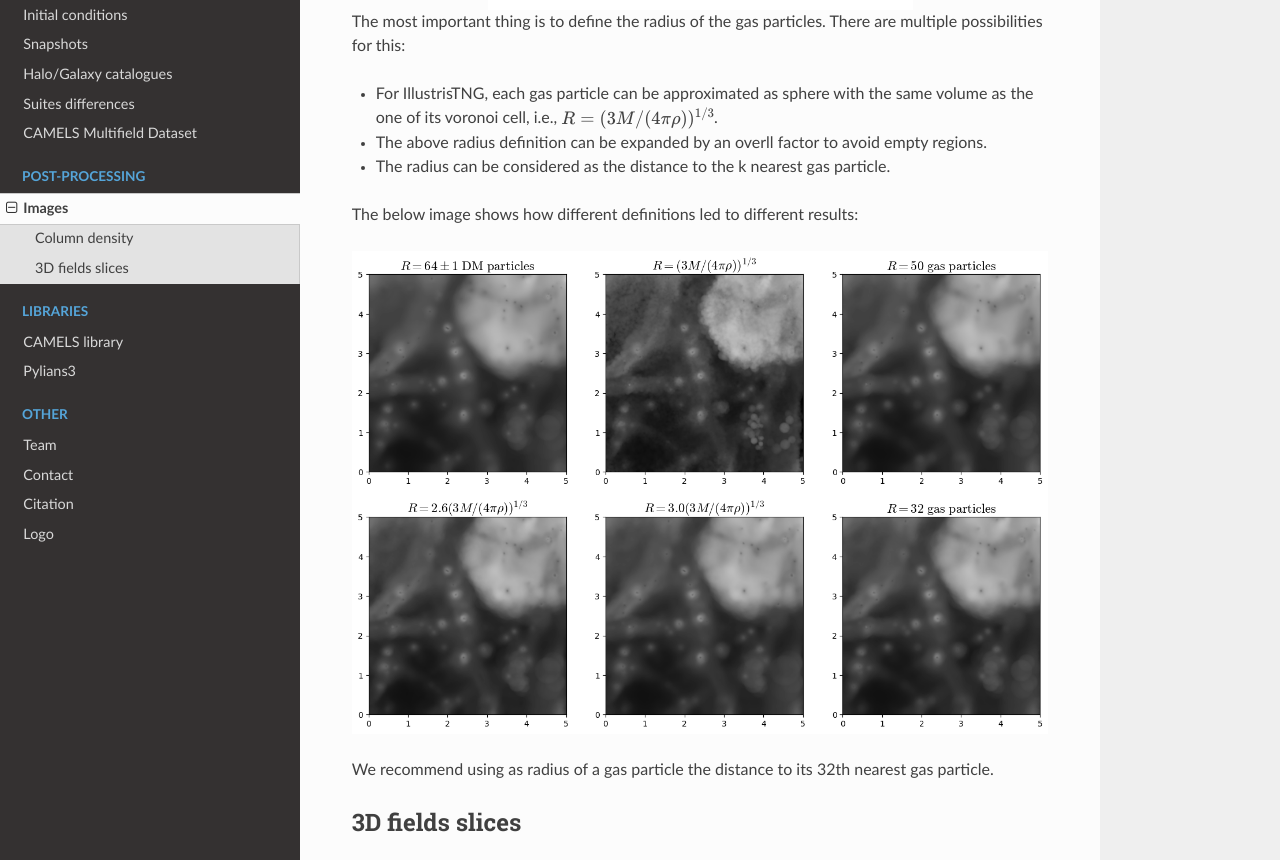
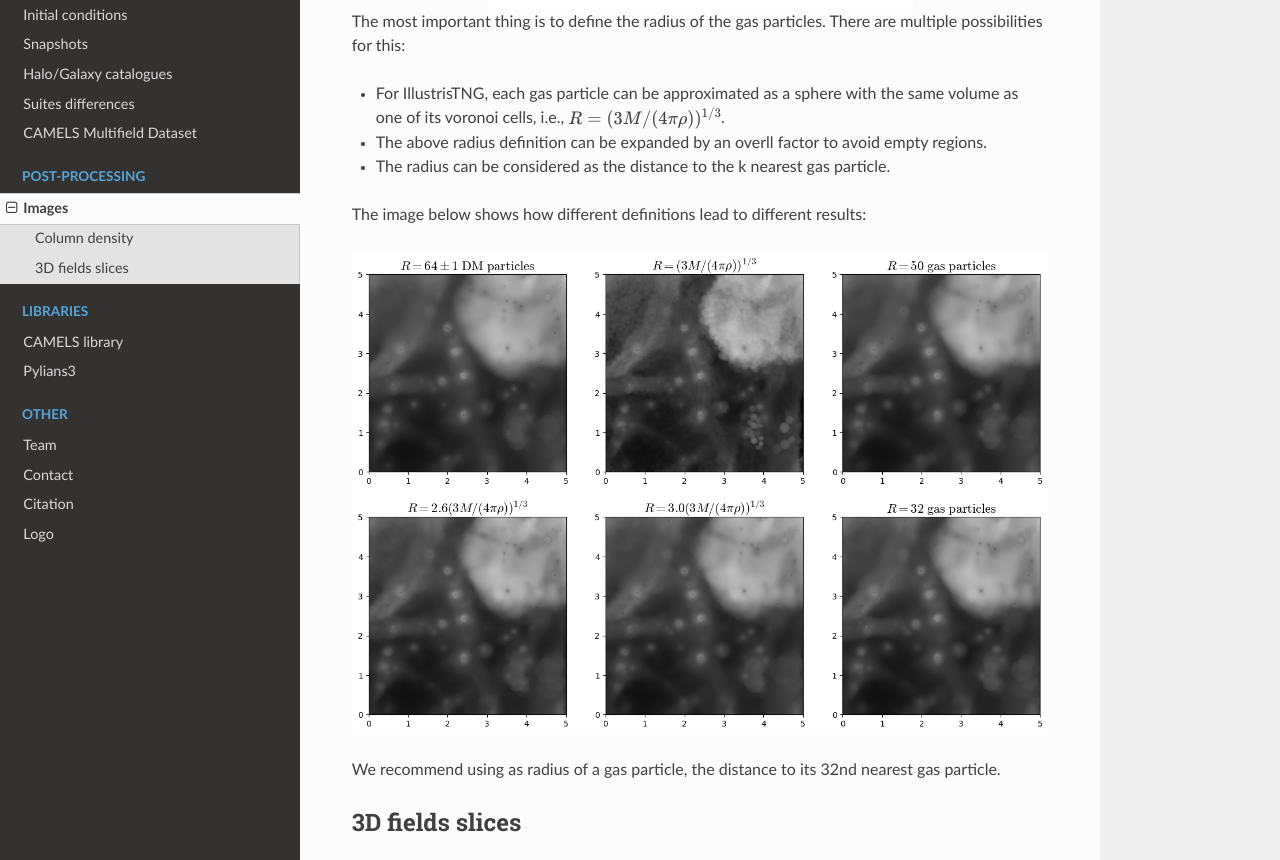
Before and after one commit to franciscovillaescusa/CAMELS, a Sphinx documentation site: the page built from docs/source/images.rst, in a window 1280 px wide and 1400 px high, scrolled down 2008 px. Shown: the part 373-1233 px from the top of the window. Built offline with Sphinx 7.4.7 and the Read the Docs theme 2.0.0, drawn with Linux system fonts in a browser that asks for light colours; some of the changed text lies outside the part shown.

Commit message:
Typos and grammar fix

```diff
--- a/docs/source/images.rst
+++ b/docs/source/images.rst
@@ -103,24 +103,24 @@ The image can be plotted with something like this:
    savefig(f_out, bbox_inches='tight')
    close(fig)
 
-Producing this image:
+The above script will generate the following image:
 
 .. image:: gas_temperature.png
    :align: center
 
 The most important thing is to define the radius of the gas particles. There are multiple possibilities for this:
 
-- For IllustrisTNG, each gas particle can be approximated as sphere with the same volume as the one of its voronoi cell, i.e., :math:`R=(3M/(4\pi\rho))^{1/3}`.
+- For IllustrisTNG, each gas particle can be approximated as a sphere with the same volume as one of its voronoi cells, i.e., :math:`R=(3M/(4\pi\rho))^{1/3}`.
 
 - The above radius definition can be expanded by an overll factor to avoid empty regions.
 
 - The radius can be considered as the distance to the k nearest gas particle.
 
-The below image shows how different definitions led to different results:
+The image below shows how different definitions lead to different results:
 
 .. image:: gas_temperature_zoom.png
 
-We recommend using as radius of a gas particle the distance to its 32th nearest gas particle.
+We recommend using as radius of a gas particle, the distance to its 32nd nearest gas particle.
 
 
 3D fields slices
```
